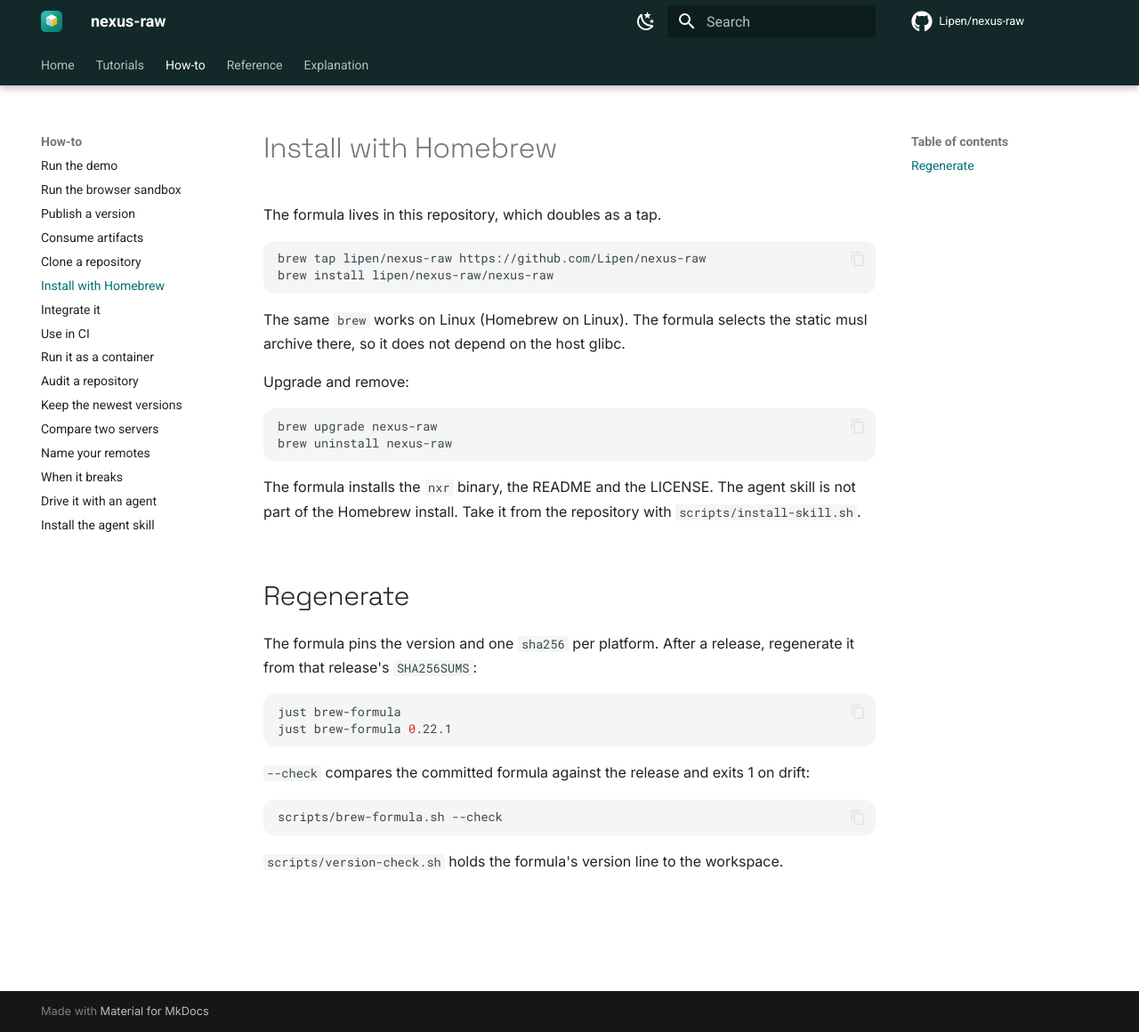
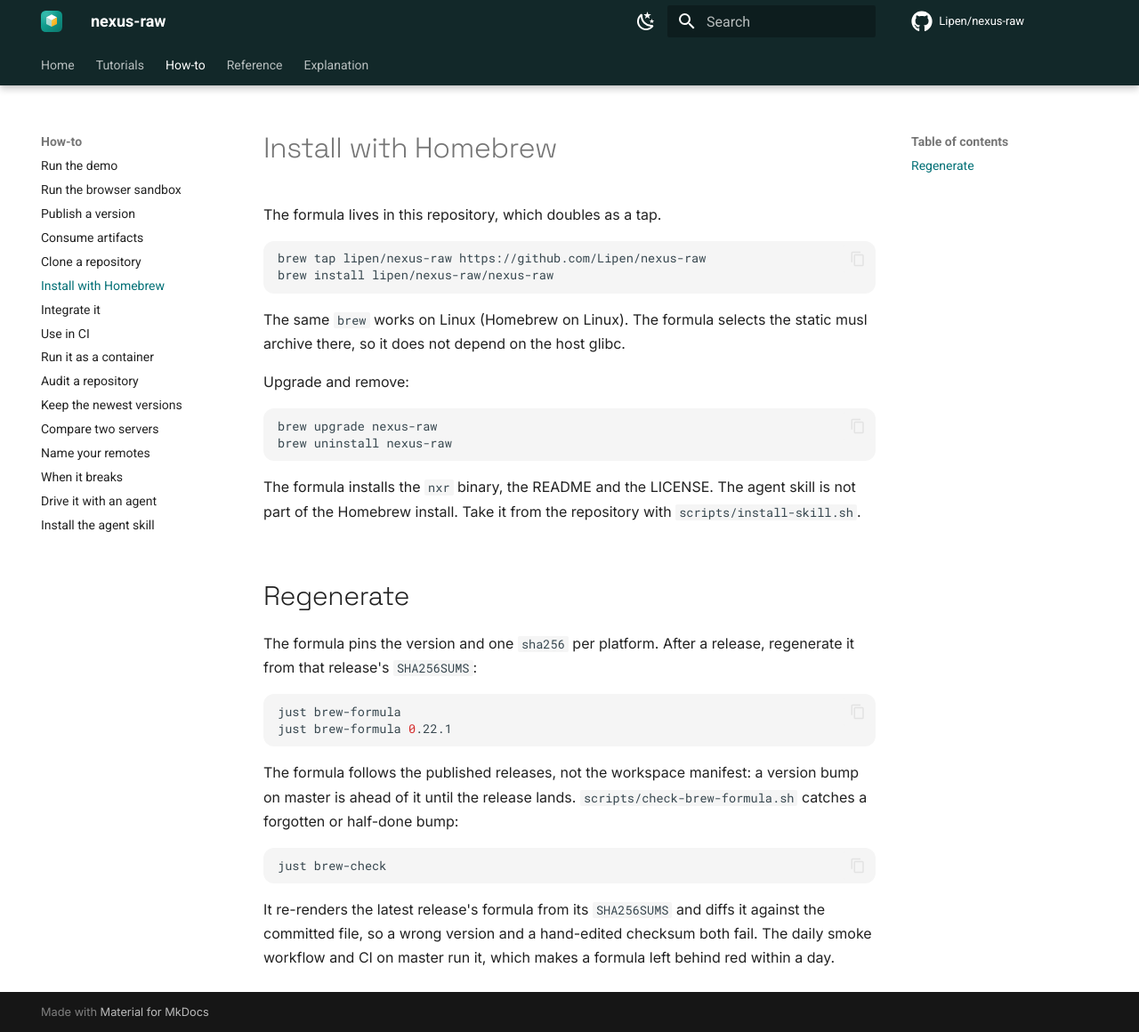
Before and after one commit to Lipen/nexus-raw, an MkDocs documentation site: the page built from docs/how-to/brew.md, in a window 1280 px wide and 1160 px high. Shown: the whole window at 89% size. Built offline with MkDocs 1.6.1 and Material for MkDocs 9.7.7, drawn with Linux system fonts in a browser that asks for light colours; comment, search, counter and statistics services are not loaded.

Commit message:
chore: fail when the brew formula lags the latest release

````diff
--- a/docs/how-to/brew.md
+++ b/docs/how-to/brew.md
@@ -31,10 +31,12 @@ just brew-formula
 just brew-formula 0.22.1
 ```
 
-`--check` compares the committed formula against the release and exits 1 on drift:
+The formula follows the published releases, not the workspace manifest: a version bump on master is ahead of it until the release lands.
+`scripts/check-brew-formula.sh` catches a forgotten or half-done bump:
 
 ```bash
-scripts/brew-formula.sh --check
+just brew-check
 ```
 
-`scripts/version-check.sh` holds the formula's version line to the workspace.
+It re-renders the latest release's formula from its `SHA256SUMS` and diffs it against the committed file, so a wrong version and a hand-edited checksum both fail.
+The daily smoke workflow and CI on master run it, which makes a formula left behind red within a day.
````
Also changed, not shown: AGENTS.md (+1 -0 lines), CONTRIBUTING.md (+4 -0 lines), 4 other files.
